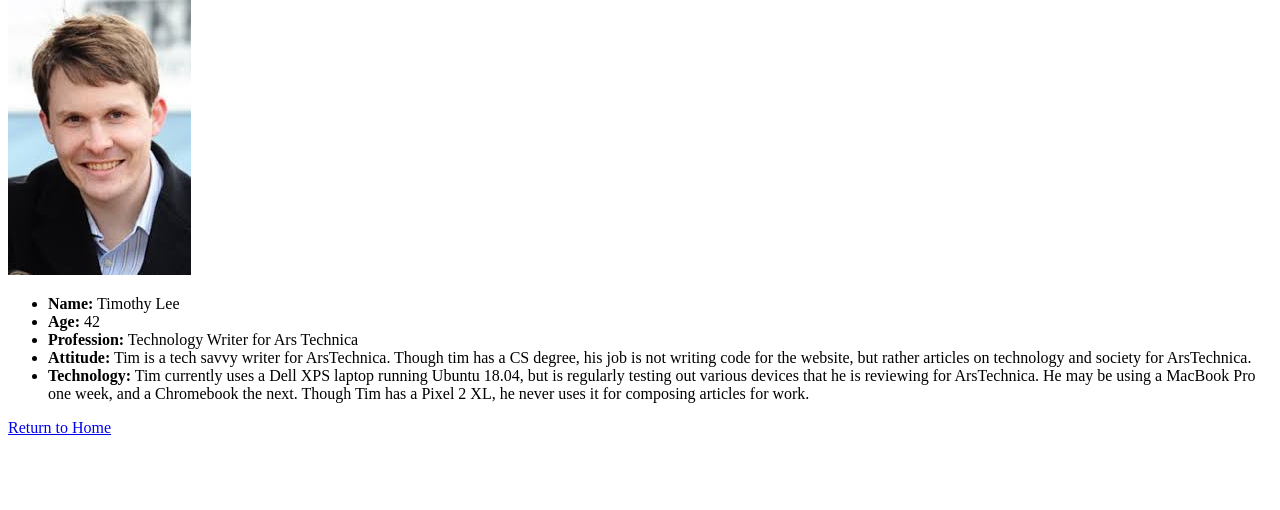
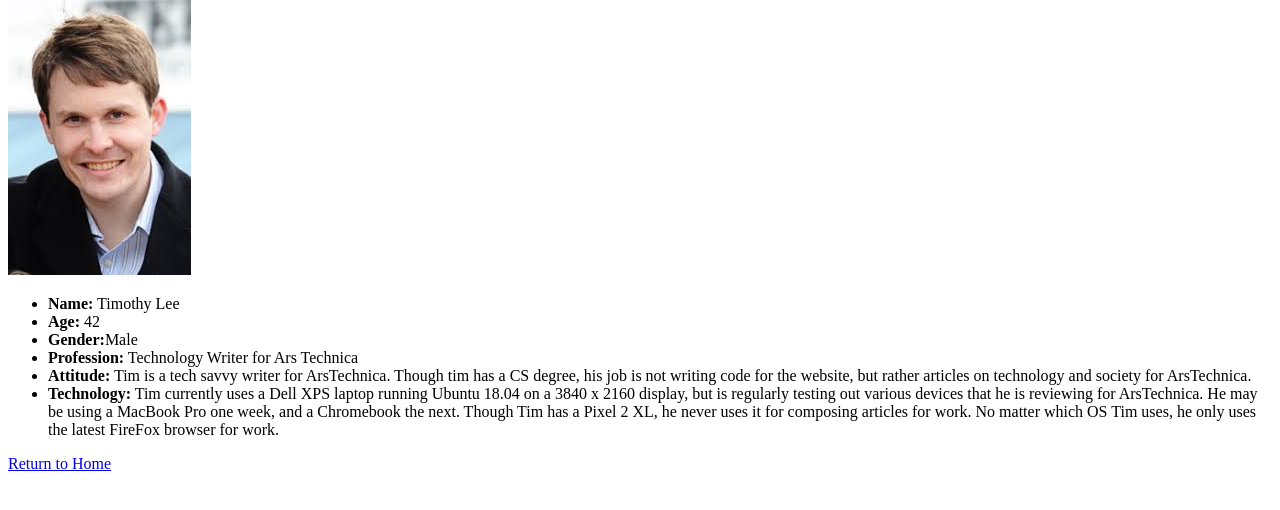
Before and after one commit to judeamiller/data-design, a PHP site: page /timothylee.php in a window 1280 px wide. Shown: the part 81-591 px from the top of the page. Run offline with PHP 8.4, Linux system fonts and the light colour scheme.

Commit message:
Added Gender, Added screen res and browser to tech section.

```diff
--- a/epic/timothylee.php
+++ b/epic/timothylee.php
@@ -10,9 +10,10 @@
 		<ul>
 			<li><strong>Name:</strong> Timothy Lee</li>
 			<li><strong>Age:</strong> 42</li>
+			<li><strong>Gender:</strong>Male</li>
 			<li><strong>Profession:</strong> Technology Writer for Ars Technica</li>
 			<li><strong>Attitude:</strong> Tim is a tech savvy writer for ArsTechnica. Though tim has a CS degree, his job is not writing code for the website, but rather articles on technology and society for ArsTechnica. </li>
-			<li><strong>Technology:</strong> Tim currently uses a Dell XPS laptop running Ubuntu 18.04, but is regularly testing out various  devices that he is reviewing for ArsTechnica. He may be using a MacBook Pro one week, and a Chromebook the next. Though Tim has a Pixel 2 XL, he never uses it for composing articles for work.</li>
+			<li><strong>Technology:</strong> Tim currently uses a Dell XPS laptop running Ubuntu 18.04 on a 3840 x 2160 display, but is regularly testing out various  devices that he is reviewing for ArsTechnica. He may be using a MacBook Pro one week, and a Chromebook the next. Though Tim has a Pixel 2 XL, he never uses it for composing articles for work. No matter which OS Tim uses, he only uses the latest FireFox browser for work.</li>
 		</ul>
 		</ul>
 		<a href="./index.php">Return to Home</a>
```
